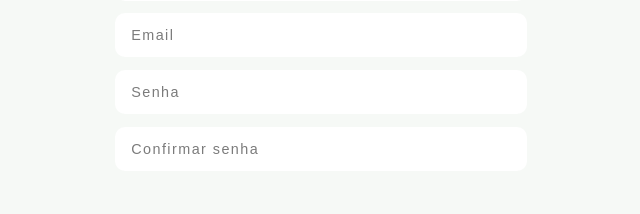
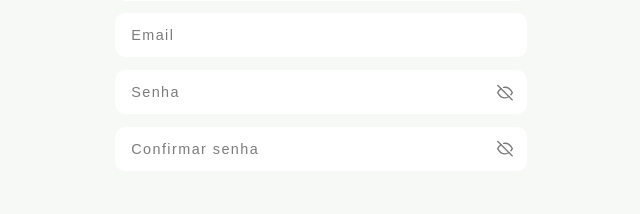
Before and after one commit to plant-ai-app/plant-ai-frontend, a React (Vite) app: page /register in a window 1280 px wide. Shown: the part 367-581 px from the top of the page, without its empty margins (319-959 px from the left). Built offline with nearby package versions, Linux system fonts and the light colour scheme; no server answers; a web font is replaced by a local one.

Commit message:
✨:feature: Adiciona funcionalidade de alternância de visibilidade para os campos de senha nos formulários de login, registro e redefinição de senha.

```diff
--- a/src/components/forms/loginForm/LoginForm.jsx
+++ b/src/components/forms/loginForm/LoginForm.jsx
@@ -20,6 +20,7 @@ const LoginForm = ({value, handleChange, onSubmit}) => {
                 required = {true}
             />
             <Input
+                showToggle={true}
                 type="password"
                 text="Digite sua senha"
                 name="senha"
--- a/src/components/forms/registerForm/RegisterForm.jsx
+++ b/src/components/forms/registerForm/RegisterForm.jsx
@@ -33,11 +33,13 @@ const RegisterForm = ({value, handleChange, onSubmit}) => {
                 text="Digite sua senha"
                 name="senha"
                 placeholder="Senha"
-            handleOnChange={handleChange}
+                showToggle={true}
+                handleOnChange={handleChange}
                 value={value.senha ? value.senha : ''}
                 required = {true}
             />
             <Input
+                showToggle={true}
                 type="password"
                 text="Confirme sua senha"
                 name="confirmaSenha"
--- a/src/components/pages/resetPassword/ResetPassword.jsx
+++ b/src/components/pages/resetPassword/ResetPassword.jsx
@@ -87,6 +87,7 @@ const ResetPassword = () => {
 
                 <form className={styles.form_container} onSubmit={handleSubmit}>
                     <Input
+                        showToggle={true}
                         type="password"
                         text="Nova Senha"
                         name="novaSenha"
@@ -96,6 +97,7 @@ const ResetPassword = () => {
                         required={true}
                     />
                     <Input
+                        showToggle={true}
                         type="password"
                         text="Repetir Nova Senha"
                         name="confirmarSenha"
```
